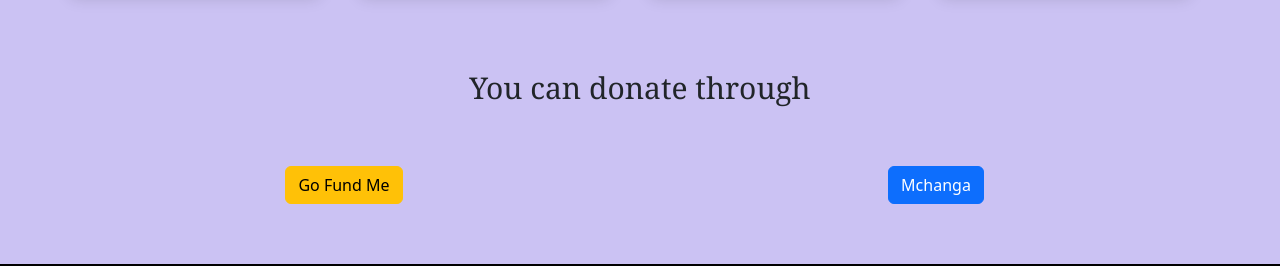
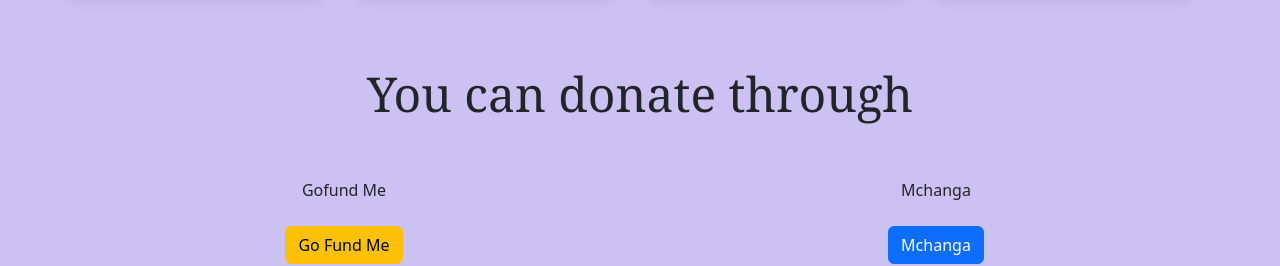
Before and after one commit to Rebirthers-Unite/Rebirth, a React (Vite) app in the folder client/: page /support in a window 1280 px wide. Shown: the part 534-800 px from the top of the page. Built offline with nearby package versions, Linux system fonts and the light colour scheme.

Commit message:
format support.jsx

```diff
--- a/client/src/components/Support/Support.jsx
+++ b/client/src/components/Support/Support.jsx
@@ -10,15 +10,17 @@ export const Support = () => {
         <h1 id='title' className='text-5xl font-bold'>Donate</h1>
         <h1 className='text-3xl font-serif' style={{textAlign: 'center', marginTop: '120px'}}>Your donation will support...</h1>
         <SupportCards/>
-        <h1 className='text-3xl font-serif' style={{textAlign: 'center', marginTop: '80px'}}>You can donate through</h1>
+        <h1 className='text-5xl font-serif' style={{textAlign: 'center', marginTop: '80px'}}>You can donate through</h1>
 
         <div className='row' style={{textAlign:'center', padding: '60px'}}>
 
           <div className='col-6'>
+            <p>Gofund Me</p><br></br>
             <a href='' type='button' className='btn btn-warning '>Go Fund Me</a>
           </div>
 
           <div className='col-6'>
+            <p>Mchanga</p><br></br>
           <a href='https://www.mchanga.africa/fundraiser/44234' type='button' className='btn btn-primary'>Mchanga</a>
           </div>
 
```
